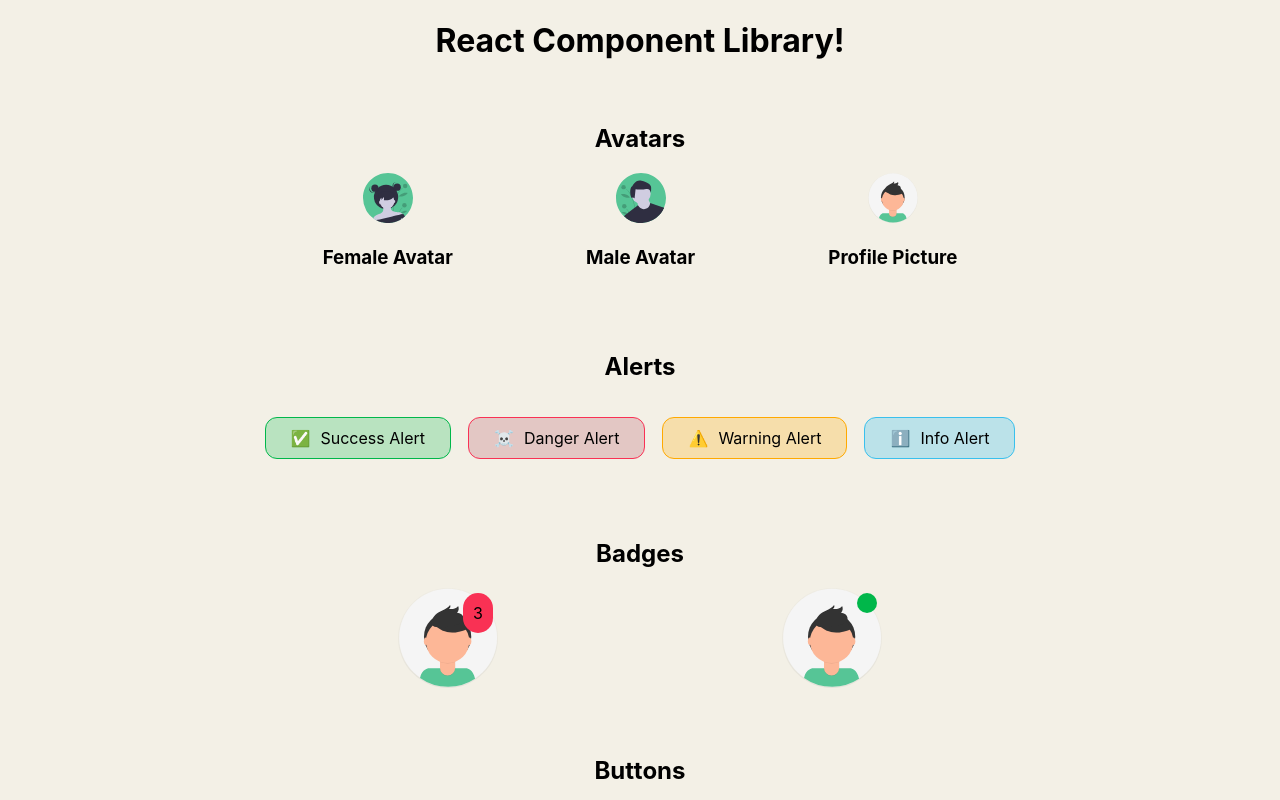
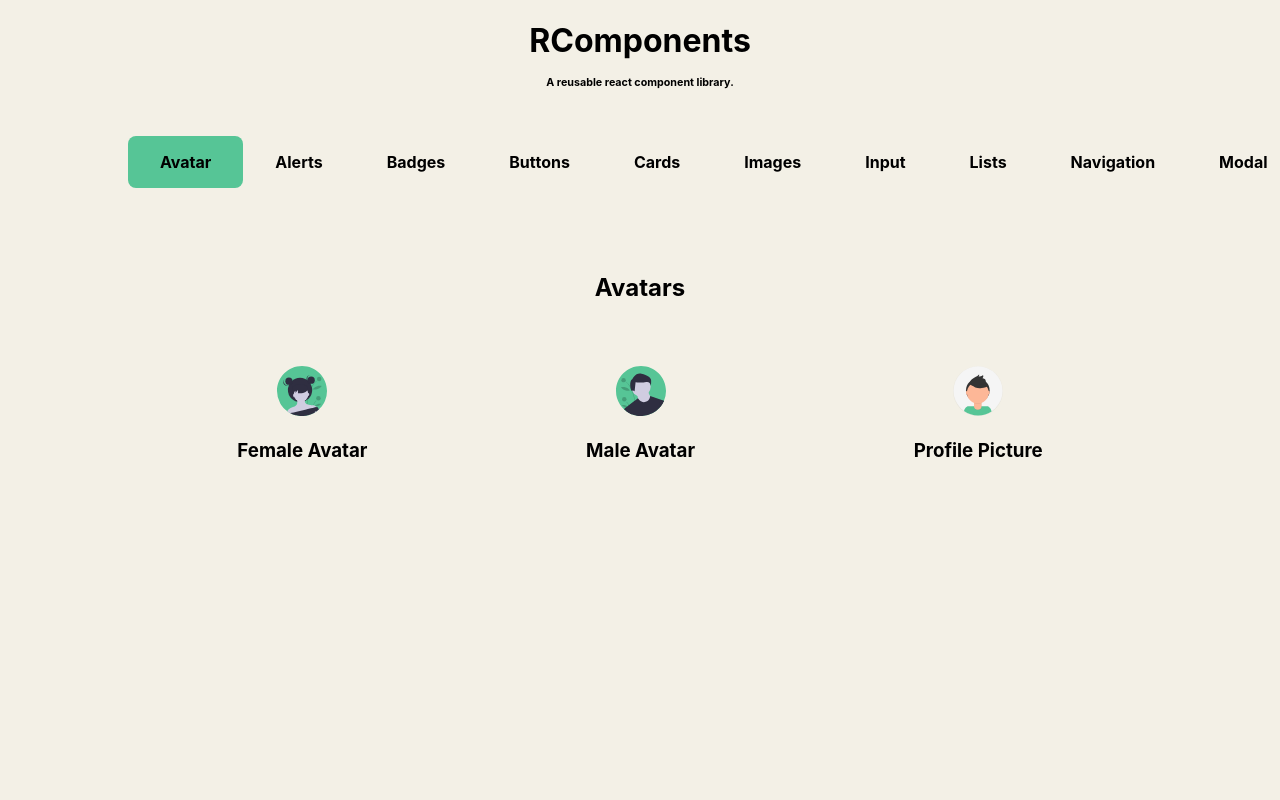
Before and after one commit to 0xRishav/RComponents, a React (Create React App) app: page / in a window 1280 px wide. Shown: the top 800 px of the page. Built offline with nearby package versions, Linux system fonts and the light colour scheme.

Commit message:
created menu option to select components

```diff
--- a/package.json
+++ b/package.json
@@ -10,6 +10,8 @@
     "react": "^17.0.1",
     "react-dom": "^17.0.1",
     "react-icons": "^4.2.0",
+    "react-router": "^5.2.0",
+    "react-router-dom": "^5.2.0",
     "react-scripts": "4.0.3",
     "web-vitals": "^1.1.1"
   },
--- a/src/App.css
+++ b/src/App.css
@@ -1,6 +1,6 @@
 .App {
   text-align: center;
-  width: 60%;
+  width: 80%;
   margin: auto;
 }
 
@@ -38,3 +38,20 @@
     transform: rotate(360deg);
   }
 }
+
+.App__menuContainersWrapper {
+  display: flex;
+  justify-content: space-between;
+}
+
+.App__activeOptionBtn {
+  background-color: #56c596;
+  border-radius: 8px;
+  border: none;
+  outline: none;
+}
+
+.App__optionBtn {
+  padding: 16px 32px;
+  cursor: pointer;
+}
--- a/src/App.js
+++ b/src/App.js
@@ -1,3 +1,4 @@
+import { useState } from "react";
 import "./App.css";
 import { Alert } from "./components";
 import {
@@ -14,19 +15,43 @@ import {
 } from "./containers";
 
 function App() {
+  const menuOptions = [
+    "Avatar",
+    "Alerts",
+    "Badges",
+    "Buttons",
+    "Cards",
+    "Images",
+    "Input",
+    "Lists",
+    "Navigation",
+    "Modal",
+  ];
+  const [active, setActive] = useState("Avatar");
+  const handleOptionClick = (i) => {
+    setActive(menuOptions[i]);
+  };
   return (
     <div className="App">
-      <h1>React Component Library!</h1>
-      <AvatarContainer />
-      <AlertContainer />
-      <BadgeContainer />
-      <ButtonContainer />
-      <CardsContainer />
-      <ImagesContainer />
-      <InputContainer />
-      <ListsContainer />
-      <NavContainer />
-      <ModalContainer />
+      <h1 style={{ marginBottom: "0" }}>RComponents</h1>
+      <h6 style={{ marginTop: "16px" }}>A reusable react component library.</h6>
+      <div className="App__menuContainersWrapper">
+        {menuOptions.map((option, index) => (
+          <h4 onClick={() => handleOptionClick(index)} className={active === option ? 'App__activeOptionBtn App__optionBtn' : 'App__optionBtn'}>{option}</h4>
+        ))}
+      </div>
+      <div className="App__componentsWrapper">
+        {active === "Avatar" && <AvatarContainer />}
+        {active === "Alerts" && <AlertContainer />}
+        {active === "Badges" && <BadgeContainer />}
+        {active === "Buttons" && <ButtonContainer />}
+        {active === "Cards" && <CardsContainer />}
+        {active === "Images" && <ImagesContainer />}
+        {active === "Input" && <InputContainer />}
+        {active === "Lists" && <ListsContainer />}
+        {active === "Navigation" && <NavContainer />}
+        {active === "Modal" && <ModalContainer />}
+      </div>
     </div>
   );
 }
--- a/src/components/desktop-nav/DesktopNav.css
+++ b/src/components/desktop-nav/DesktopNav.css
@@ -2,7 +2,8 @@
   display: flex;
   justify-content: space-between;
   align-items: center;
-  width: 100%;
+  width: 80%;
+  margin: auto;
 }
 
 .DesktopNav__notificationProfileContainer {
--- a/src/components/desktop-nav/DesktopNav.js
+++ b/src/components/desktop-nav/DesktopNav.js
@@ -18,7 +18,11 @@ function DesktopNav() {
             ))}
           </ul>
         </div>
-        <input className="DesktopNav__searchInput" type="search" />
+        <input
+          className="DesktopNav__searchInput"
+          type="search"
+          placeholder="Search"
+        />
         <div className="DesktopNav__notificationProfileContainer">
           <IoIosNotificationsOutline size="25px" />
           <Avatar source={profilePicAvatar} title="" size="30px" />
--- a/src/containers/modal-container/ModalContainer.js
+++ b/src/containers/modal-container/ModalContainer.js
@@ -13,7 +13,7 @@ function ModalContainer() {
   return (
     <div className="container">
       <main>
-        <h1>React Modal</h1>
+        <h2>React Modal</h2>
         <Modal show={show} handleClose={hideModal}>
           <h4>Hey, I am Modal</h4>
         </Modal>
--- a/src/containers/nav-container/NavContainer.js
+++ b/src/containers/nav-container/NavContainer.js
@@ -6,7 +6,7 @@ function NavContainer() {
   return (
     <div className="container">
       <h2>Navigation</h2>
-      <div className="component-wrapper">
+      <div style={{ display: "block" }} className="component-wrapper">
         <DesktopNav />
       </div>
     </div>
--- a/src/index.css
+++ b/src/index.css
@@ -24,3 +24,7 @@ code {
 .container {
   margin: 64px auto;
 }
+
+.container > h2 {
+  margin-bottom: 64px;
+}
```
Also changed, not shown: 1 other file (tests, documents, lock files or other folders).
